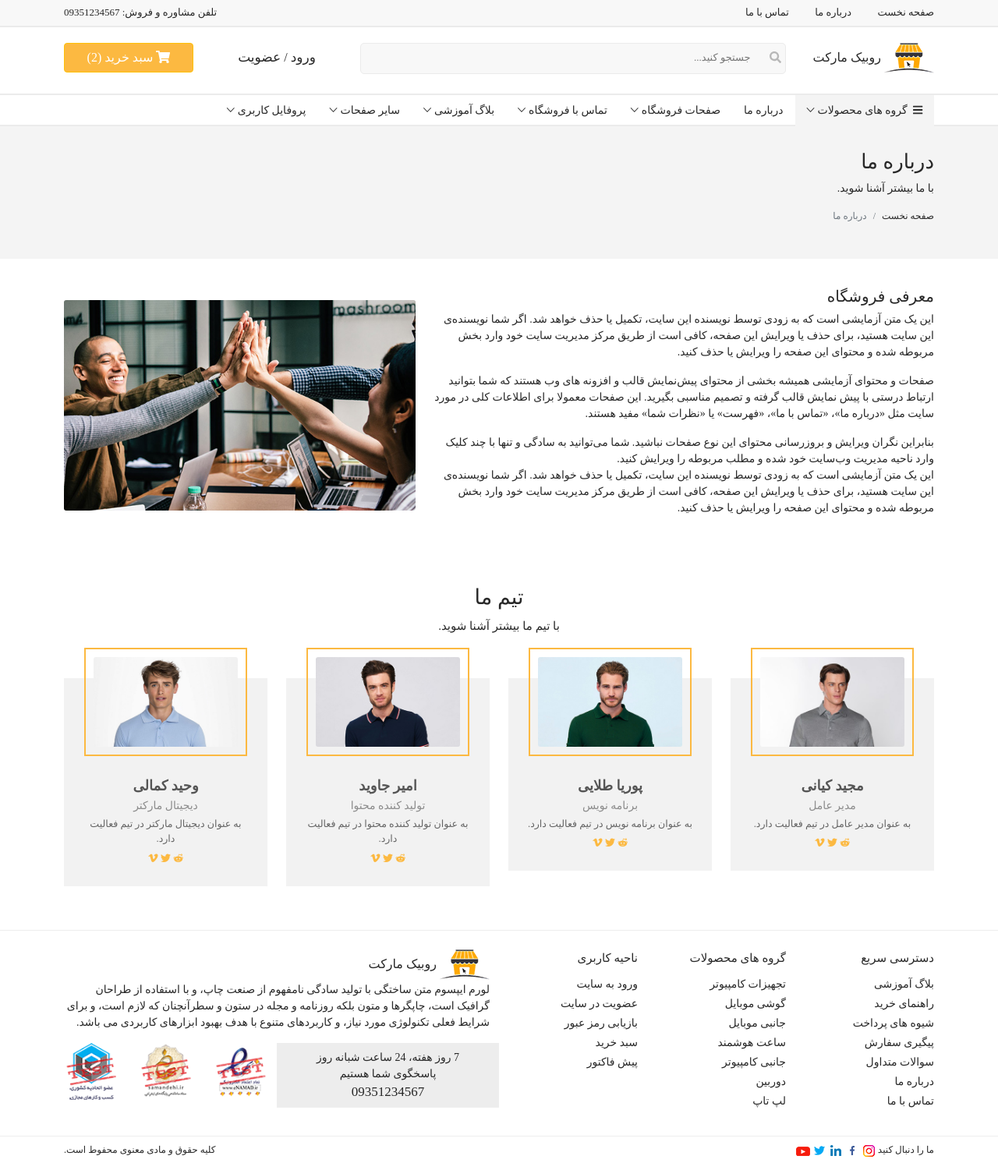
After one commit to SaharTalebi/RoobikMarket, a Django app: template pages/templates/pages/about.html in a window 1280 px wide. The commit adds this page. Shown: the whole page at 78% size. Run offline with Django 4.2, Linux system fonts and the light colour scheme; the template is opened without the code that fills it, so the values that code supplies are empty; some libraries are stand-ins or nearby versions; some web fonts are replaced.

Commit message:
create contact us and about us pages

```diff
--- a/accounts/views.py
+++ b/accounts/views.py
@@ -5,7 +5,7 @@ from django.urls import reverse_lazy
 class MyCustomLoginView(LoginView):
     template_name = 'account/login.html'
     form_class = MyCustomLoginForm
-    # success_url = reverse_lazy('core:home')
+    success_url = reverse_lazy('home')
 
     def get_context_data(self, **kwargs):
         context = super(MyCustomLoginView, self).get_context_data(**kwargs)
@@ -16,10 +16,10 @@ class MyCustomLoginView(LoginView):
 class MyCustomSignupView(SignupView):
     template_name = 'account/signup.html'
     form_class = MyCustomSignupForm
-    # success_url = reverse_lazy('core:home')
+    success_url = reverse_lazy('home')
 
     def get_context_data(self, **kwargs):
-        context = super(MyCustomLoginForm, self).get_context_data(**kwargs)
+        context = super(MyCustomSignupForm, self).get_context_data(**kwargs)
         SignupForm = MyCustomSignupForm(self.request.POST or None)
         context['form'] = SignupForm
         return context
--- /dev/null
+++ b/pages/templates/pages/about.html
@@ -0,0 +1,124 @@
+{% extends '_base.html' %}
+
+{% load static %}
+
+{% block title %}درباره ما{% endblock title %}
+
+{% block content %}
+<section class="inner-page" id="contact-page">
+    <div class="container-fluid" id="page-hero">
+        <div class="row">
+            <div class="col-12">
+                <div class="container">
+                    <div class="row">
+                        <div class="col-12 px-0">
+                            <h1>درباره ما</h1>
+                            <p>با ما بیشتر آشنا شوید.</p>
+                            <nav aria-label="breadcrumb">
+                                <ol class="breadcrumb">
+                                    <li class="breadcrumb-item"><a href="{% url 'home' %}">صفحه نخست</a></li>
+                                    <li class="breadcrumb-item active" aria-current="page">درباره ما</li>
+                                </ol>
+                            </nav>
+                        </div>
+                    </div>
+                </div>
+            </div>
+        </div>
+    </div>
+
+    <div class="container">
+        <div class="row">
+            <div class="col-12">
+                <div class="content">
+                    <div class="row">
+                        <div class="col-12 col-lg-7">
+                            <div class="title">معرفی فروشگاه</div>
+                            <p>این یک متن آزمایشی است که به زودی توسط نویسنده این سایت، تکمیل یا حذف خواهد شد. اگر شما نویسنده‌ی این سایت هستید، برای حذف یا ویرایش این صفحه، کافی است از طریق مرکز مدیریت سایت خود وارد بخش مربوطه شده و محتوای این صفحه را ویرایش یا حذف کنید.</p>
+                            <p>صفحات و محتوای آزمایشی همیشه بخشی از محتوای پیش‌نمایش قالب و افزونه های وب هستند که شما بتوانید ارتباط درستی با پیش نمایش قالب گرفته و تصمیم مناسبی بگیرید. این صفحات معمولا برای اطلاعات کلی در مورد سایت مثل «درباره ما»، «تماس با ما»، «فهرست» یا «نظرات شما» مفید هستند.</p>
+                            <p>بنابراین نگران ویرایش و بروزرسانی محتوای این نوع صفحات نباشید. شما می‌توانید به سادگی و تنها با چند کلیک وارد ناحیه مدیریت وب‌سایت خود شده و مطلب مربوطه را ویرایش کنید.<br>
+                            این یک متن آزمایشی است که به زودی توسط نویسنده این سایت، تکمیل یا حذف خواهد شد. اگر شما نویسنده‌ی این سایت هستید، برای حذف یا ویرایش این صفحه، کافی است از طریق مرکز مدیریت سایت خود وارد بخش مربوطه شده و محتوای این صفحه را ویرایش یا حذف کنید.</p>
+                        </div>
+                        <div class="col-12 col-lg-5 align-self-center h-100">
+                            <img src="{% static 'images/about-us.jpg' %}" alt="">
+                        </div>
+                    </div>
+                    <!-- Team -->
+                    <div class="row pt-5">
+                        <div class="col-12 text-center pt-4 pb-3">
+                            <h2 class="center-title">تیم ما</h2>
+                            <span class="sub-title">با تیم ما بیشتر آشنا شوید.</span>
+                        </div>
+                        <div class="col-12 col-sm-6 col-lg-3">
+                            <!-- Person Box -->
+                            <figure class="team-person">
+                                <div class="profile-image"><img src="{% static 'images/team/team-person1.jpg' %}" alt="sample47" /></div>
+                                <figcaption>
+                                    <h3>مجید کیانی</h3>
+                                    <h4>مدیر عامل</h4>
+                                    <p>به عنوان مدیر عامل در تیم فعالیت دارد.</p>
+                                    <div class="icons"><a href="#"><i class="ion-social-reddit"></i></a>
+                                        <a href="#"> <i class="ion-social-twitter"></i></a>
+                                        <a href="#"> <i class="ion-social-vimeo"></i></a>
+                                    </div>
+                                </figcaption>
+                            </figure>
+                            <!-- /Person Box -->
+                        </div>
+                        <div class="col-12 col-sm-6 col-lg-3">
+                            <!-- Person Box -->
+                            <figure class="team-person">
+                                <div class="profile-image"><img src="{% static 'images/team/team-person2.jpg' %}" alt="sample47" /></div>
+                                <figcaption>
+                                    <h3>پوریا طلایی</h3>
+                                    <h4>برنامه نویس</h4>
+                                    <p>به عنوان برنامه نویس در تیم فعالیت دارد.</p>
+                                    <div class="icons"><a href="#"><i class="ion-social-reddit"></i></a>
+                                        <a href="#"> <i class="ion-social-twitter"></i></a>
+                                        <a href="#"> <i class="ion-social-vimeo"></i></a>
+                                    </div>
+                                </figcaption>
+                            </figure>
+                            <!-- /Person Box -->
+                        </div>
+                        <div class="col-12 col-sm-6 col-lg-3">
+                            <!-- Person Box -->
+                            <figure class="team-person">
+                                <div class="profile-image"><img src="{% static 'images/team/team-person3.jpg' %}" alt="sample47" /></div>
+                                <figcaption>
+                                    <h3>امیر جاوید</h3>
+                                    <h4>تولید کننده محتوا</h4>
+                                    <p>به عنوان تولید کننده محتوا در تیم فعالیت دارد.</p>
+                                    <div class="icons"><a href="#"><i class="ion-social-reddit"></i></a>
+                                        <a href="#"> <i class="ion-social-twitter"></i></a>
+                                        <a href="#"> <i class="ion-social-vimeo"></i></a>
+                                    </div>
+                                </figcaption>
+                            </figure>
+                            <!-- /Person Box -->
+                        </div>
+                        <div class="col-12 col-sm-6 col-lg-3">
+                            <!-- Person Box -->
+                            <figure class="team-person">
+                                <div class="profile-image"><img src="{% static 'images/team/team-person4.jpg' %}" alt="sample47" /></div>
+                                <figcaption>
+                                    <h3>وحید کمالی</h3>
+                                    <h4>دیجیتال مارکتر</h4>
+                                    <p>به عنوان دیجیتال مارکتر در تیم فعالیت دارد.</p>
+                                    <div class="icons"><a href="#"><i class="ion-social-reddit"></i></a>
+                                        <a href="#"> <i class="ion-social-twitter"></i></a>
+                                        <a href="#"> <i class="ion-social-vimeo"></i></a>
+                                    </div>
+                                </figcaption>
+                            </figure>
+                            <!-- /Person Box -->
+                        </div>
+                    </div>
+                    <!-- Team -->
+                </div>
+            </div>
+        </div>
+    </div>
+</section>
+
+{% endblock content %}
--- a/pages/urls.py
+++ b/pages/urls.py
@@ -4,4 +4,6 @@ from . import views
 
 urlpatterns = [
     path('', views.home_page_view, name="home"),
+    path('about/', views.about_us_view, name="about"),
+    path('contact/', views.contact_us_view, name="contact"),
 ]
--- a/pages/views.py
+++ b/pages/views.py
@@ -4,3 +4,9 @@ from django.shortcuts import render
 
 def home_page_view(request):
     return render(request, 'pages/home.html')
+
+def about_us_view(request):
+    return render(request, 'pages/about.html')
+
+def contact_us_view(request):
+    return render(request, 'pages/contact.html')
--- a/templates/_base.html
+++ b/templates/_base.html
@@ -28,9 +28,9 @@
                 <div class="row">
                     <div class="col-8 d-none d-md-block">
                         <ul>
-                            <li><a href="./index.html">صفحه نخست</a></li>
-                            <li><a href="./about.html">درباره ما</a></li>
-                            <li><a href="./contact.html">تماس با ما</a></li>
+                            <li><a href="{% url 'home' %}">صفحه نخست</a></li>
+                            <li><a href="{% url 'about' %}">درباره ما</a></li>
+                            <li><a href="{% url 'contact' %}">تماس با ما</a></li>
                         </ul>
                     </div>
                     <div class="col-12 col-md-4 text-center text-md-end" id="top-support-info">
@@ -46,7 +46,7 @@
                 <div class="row py-3 align-content-center">
                     <div class="col-12 col-md-3 col-xl-2 text-center text-md-start pb-2" id="header-logo">
                         <a href="./index.html">
-                            <img src="assets/images/logo.png" alt=""> روبیک مارکت
+                            <img src="{% static 'images/logo.png' %}" alt=""> روبیک مارکت
                         </a>
                     </div>
                     <div class="col-12 col-md-5 col-xl-6">
@@ -58,8 +58,8 @@
                     <div class="col-12 col-md-4">
                         <div class="row">
                             <div class="col-12 col-md-7 col-lg-6 text-center" id="btn-login-register">
-                                <a href="./login.html">ورود</a> /
-                                <a href="./register.html">عضویت</a>
+                                <a href="{% url 'account_login' %}">ورود</a> /
+                                <a href="{% url 'account_signup' %}">عضویت</a>
                             </div>
                             <div class="col-12 col-md-5 col-lg-6">
                                 <a href="./cart.html">
@@ -123,7 +123,7 @@
                                                                             <li><a href="products.html">بازی کامپیوتری</a></li>
                                                                         </ul>
                                                                         <ul class="droopmenu-col droopmenu-col4 d-none d-lg-inline-block">
-                                                                            <li><img src="assets/images/megamenu/megamenu-image1.png" alt=""></li>
+                                                                            <li><img src="{% static 'images/megamenu/megamenu-image1.png' %}" alt=""></li>
                                                                         </ul>
                                                                     </div>
                                                                 </div>
--- a/templates/account/signup.html
+++ b/templates/account/signup.html
@@ -39,11 +39,11 @@
                             <div class="col-12 col-lg-7 pt-5 pt-md-0 align-self-center">
                                 <div class="title">عضویت در روبیک مارکت</div>
                                 <p>با ورود به ناحیه کاربری خود از همه امکانات سایت بهره مند شوید.</p>
-                                <form action="{% url 'account_signup' %}" method="POST">
+                                <form action="" method="POST">
                                     {% csrf_token %}
                                     <div class="form-group">
                                         {{form.username|as_crispy_field}}
-                                        {{form.email|as_crispy_field}}
+                                        {% comment %} {{form.email|as_crispy_field}} {% endcomment %}
                                         {{form.password1|as_crispy_field}}
                                         {{form.password2|as_crispy_field}}
                                     <div class="form-group">
```
Also changed, not shown: accounts/forms.py (+13 -12 lines), accounts/urls.py (added, +8 -0 lines), config/settings.py (+8 -1 lines), pages/templates/pages/contact.html (added, +89 -0 lines).
